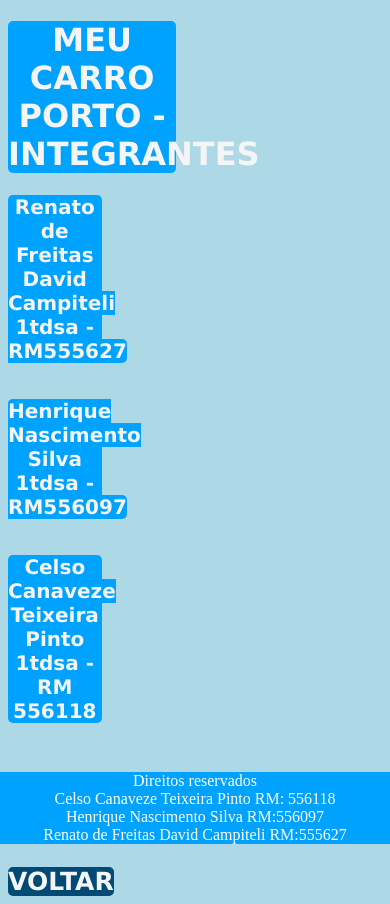
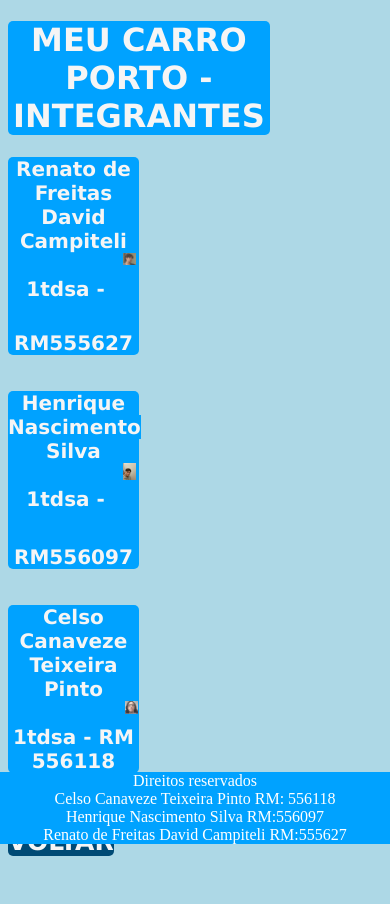
Before and after one commit to renatofdavidc/Challenge-Front-End-master--1-, a plain HTML site: page Challenge-Front-End-master/integrantes.html in a window 390 px wide. Shown: the top 904 px of the page. After the commit the page ends 864 px from the top, so only its background shows below. Drawn offline with Linux system fonts and the light colour scheme.

Commit message:
melhoria inicial de responsividade

```diff
--- a/Challenge-Front-End-master/css/estiloinicial.css
+++ b/Challenge-Front-End-master/css/estiloinicial.css
@@ -1,8 +1,5 @@
 body{
     background-color: lightblue;
-}
-header{
-    top: 50%;
 }
 #cabecalho{
     display: flex;
@@ -69,11 +66,12 @@ h1{
     float: bottom;
 }
 .logoPorto img{
-    max-width: 400px;
-    max-height: 400px;
-    position: absolute;
-    left: 850px;
-    top:100px;
+    width: 300px;
+    height: 300px;
+    display: flex;
+    flex-wrap: wrap;
+    margin-left: 1000px;
+    margin-bottom: 500px;
 }
 #footer{
     position: fixed;
--- /dev/null
+++ b/Challenge-Front-End-master/css/estiloinicialSM.css
@@ -0,0 +1,85 @@
+@media (max-width:479.98px){
+    body{
+        background-color: lightblue;
+    }
+    #cabecalho{
+        display: flex;
+        justify-content: center;
+        align-items: center;
+    }
+    h1{
+        font-family:'Lucida Sans', 'Lucida Sans Regular', 'Lucida Grande', 'Lucida Sans Unicode', Geneva, Verdana, sans-serif;
+        color: whitesmoke;
+        background-color: rgb(0,162, 255);
+        width: 25%;
+        border-radius: 5px;
+        text-align: center;
+    }
+    .botoes{
+        font-family:'Lucida Sans', 'Lucida Sans Regular', 'Lucida Grande', 'Lucida Sans Unicode', Geneva, Verdana, sans-serif;
+    }
+    #mecanicobotao{
+        text-transform: uppercase;
+        color: whitesmoke;
+        background-color: rgb(0,162, 255);
+        width: 45%;
+        border-radius: 5px;
+        text-align: center;
+        font-weight: bold;
+        font-size: 20px;
+        text-decoration: none;
+        float: bottom;
+    }
+    #sitebotao{
+        text-transform: uppercase;
+        color: whitesmoke;
+        background-color: rgb(0,162, 255);
+        width: 35%;
+        border-radius: 5px;
+        text-align: center;
+        font-weight: bold;
+        font-size: 20px;
+        text-decoration: none;
+        float: bottom;
+    }
+    #integrantesbotao{
+        text-transform: uppercase;
+        color: whitesmoke;
+        background-color: rgb(0,162, 255);
+        width: 35%;
+        border-radius: 5px;
+        text-align: center;
+        font-weight: bold;
+        font-size: 20px;
+        text-decoration: none;
+        float: bottom;
+    }
+    #voltarbotao{
+        text-transform: uppercase;
+        color: whitesmoke;
+        background-color: rgb(0, 74, 117);
+        width: 50%;
+        border-radius: 5px;
+        text-align: center;
+        font-weight: bold;
+        font-size: 25px;
+        text-decoration: none;
+        float: bottom;
+    }
+    .logoPorto img{
+        display: flex;
+        max-width: 250px;
+        max-height: 250px;
+        margin-left: 1200px;
+        margin-top: -250px;
+    }
+    #footer{
+        position: fixed;
+          left: 0;
+          bottom: 0;
+          width: 100%;
+          background-color:rgb(0,162, 255);
+          color: white;
+          text-align: center;
+    }
+}
--- a/Challenge-Front-End-master/css/estilointegrantes.css
+++ b/Challenge-Front-End-master/css/estilointegrantes.css
@@ -1,19 +1,18 @@
 body{
     background-color: lightblue;
 }
-
 h1{
     font-family:'Lucida Sans', 'Lucida Sans Regular', 'Lucida Grande', 'Lucida Sans Unicode', Geneva, Verdana, sans-serif;
     color: whitesmoke;
     background-color: rgb(0,162, 255);
-    max-width: 45%;
+    width: 70%;
     border-radius: 5px;
     text-align: center;
 }
 .botaorenato{
     font-family: 'Lucida Sans', 'Lucida Sans Regular', 'Lucida Grande', 'Lucida Sans Unicode', Geneva, Verdana, sans-serif;
     background-color: rgb(0,162, 255) ;
-    max-width: 25%;
+    max-width: 35%;
     text-align: center;
     border-radius: 5px;
 }
@@ -32,7 +31,7 @@ h1{
 .botaohenrique{
     font-family: 'Lucida Sans', 'Lucida Sans Regular', 'Lucida Grande', 'Lucida Sans Unicode', Geneva, Verdana, sans-serif;
     background-color: rgb(0,162, 255) ;
-    max-width: 25%;
+    max-width: 35%;
     text-align: center;
     border-radius: 5px;
 }
@@ -51,7 +50,7 @@ h1{
 .botaocelso{
     font-family: 'Lucida Sans', 'Lucida Sans Regular', 'Lucida Grande', 'Lucida Sans Unicode', Geneva, Verdana, sans-serif;
     background-color: rgb(0,162, 255) ;
-    max-width: 25%;
+    max-width: 35%;
     text-align: center;
     border-radius: 5px;
 }
@@ -88,25 +87,25 @@ h1{
     top:100px;
 }
 #fotoRenato img{
-    max-width: 90px;
-    max-height: 90px;
-    position: absolute;
-    left: 430px;
-    top: 75px;
+    padding: 0px;
+    width: 10%;
+    margin-right: 2%;
+    margin-bottom: 50%;
+    float: right;
 }
 #fotoHenrique img{
-    max-width: 90px;
-    max-height: 90px;
-    position: absolute;
-    left: 430px;
-    top: 180px;
+    padding: 0%;
+    width: 10%;
+    margin-right: 2%;
+    margin-bottom: 50%;
+    float: right;
 }
 #fotoCelso img{
-    max-width: 90px;
-    max-height: 90px;
-    position: absolute;
-    left: 430px;
-    top: 290px;
+    padding: 0px;
+    width: 10%;
+    margin-right: 1%;
+    margin-bottom: 0%;
+    float: right;
 }
 #footer{
     position: fixed;
--- a/Challenge-Front-End-master/integrantes.html
+++ b/Challenge-Front-End-master/integrantes.html
@@ -7,27 +7,28 @@
     <title>Integrantes</title>
 </head>
 <body>
-    <header><h1>MEU CARRO PORTO - INTEGRANTES</h1></header>
+    <header><div class="titulo"></div><h1>MEU CARRO PORTO - INTEGRANTES</h1></div></header>
     <div class="botaorenato">
-        <nav><a href="http://github.com/renatofdavidc" id="nomerenato">Renato de Freitas David Campiteli<br>
-            1tdsa - RM555627</a></nav>
+        <nav><a href="http://github.com/renatofdavidc" id="nomerenato">Renato de Freitas David Campiteli
+            <div id="fotoRenato"><img src="fotos/Foto renato.jpeg" alt="Foto Renato" title="Foto Renato"></div><br>
+            1tdsa - RM555627
+        </a></nav>
     </div>
     <br><br>
     <div class="botaohenrique">
-        <nav><a href="https://github.com/hick22" id="nomehenrique">Henrique Nascimento Silva<br>
+        <nav><a href="https://github.com/hick22" id="nomehenrique">Henrique Nascimento Silva
+            <div id="fotoHenrique"><img src="fotos/Foto henrique.jpeg" alt="Foto Henrique" title="Foto Henrique"></div><br>
             1tdsa - RM556097</a></nav>
     </div>
     <br><br>
     <div class="botaocelso">
-        <nav><a href="https://github.com/celsoCanaveze" id="nomecelso">Celso Canaveze Teixeira Pinto<br>
+        <nav><a href="https://github.com/celsoCanaveze" id="nomecelso">Celso Canaveze Teixeira Pinto
+            <div id="fotoCelso"><img src="fotos/Foto celso.jpeg" alt="Foto Celso" title="Foto Celso"></div><br>
             1tdsa - RM 556118</a></nav>
     </div>
-    <br><br><br><br><br><br><br><br>
+    <br><br><br>
     <nav><a href="paginainicial.html" id="voltarbotao">Voltar</a></nav>
     <div class="logoPorto"><img src="fotos/logo-porto-seguro-1024.png" alt="Logo Porto" title="Logo da Porto Seguro"></div>
-    <div id="fotoRenato"><img src="fotos/Foto renato.jpeg" alt="Foto Renato" title="Foto Renato"></div>
-    <div id="fotoHenrique"><img src="fotos/Foto henrique.jpeg" alt="Foto Henrique" title="Foto Henrique"></div>
-    <div id="fotoCelso"><img src="fotos/Foto celso.jpeg" alt="Foto Celso" title="Foto Celso"></div>
     <footer>
         <div id="footer">Direitos reservados<br>Celso Canaveze Teixeira Pinto
             RM: 556118<br>Henrique Nascimento Silva
```
